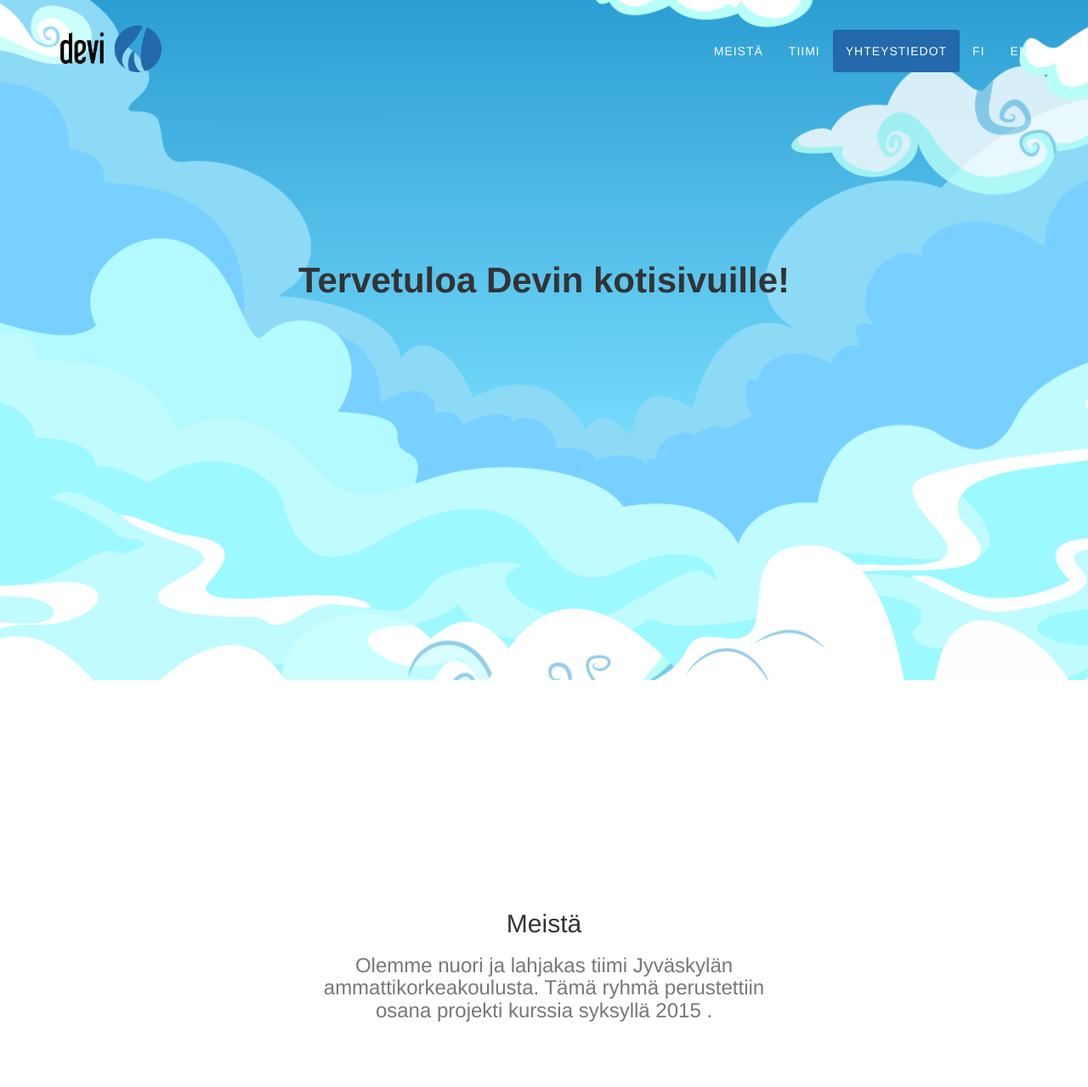
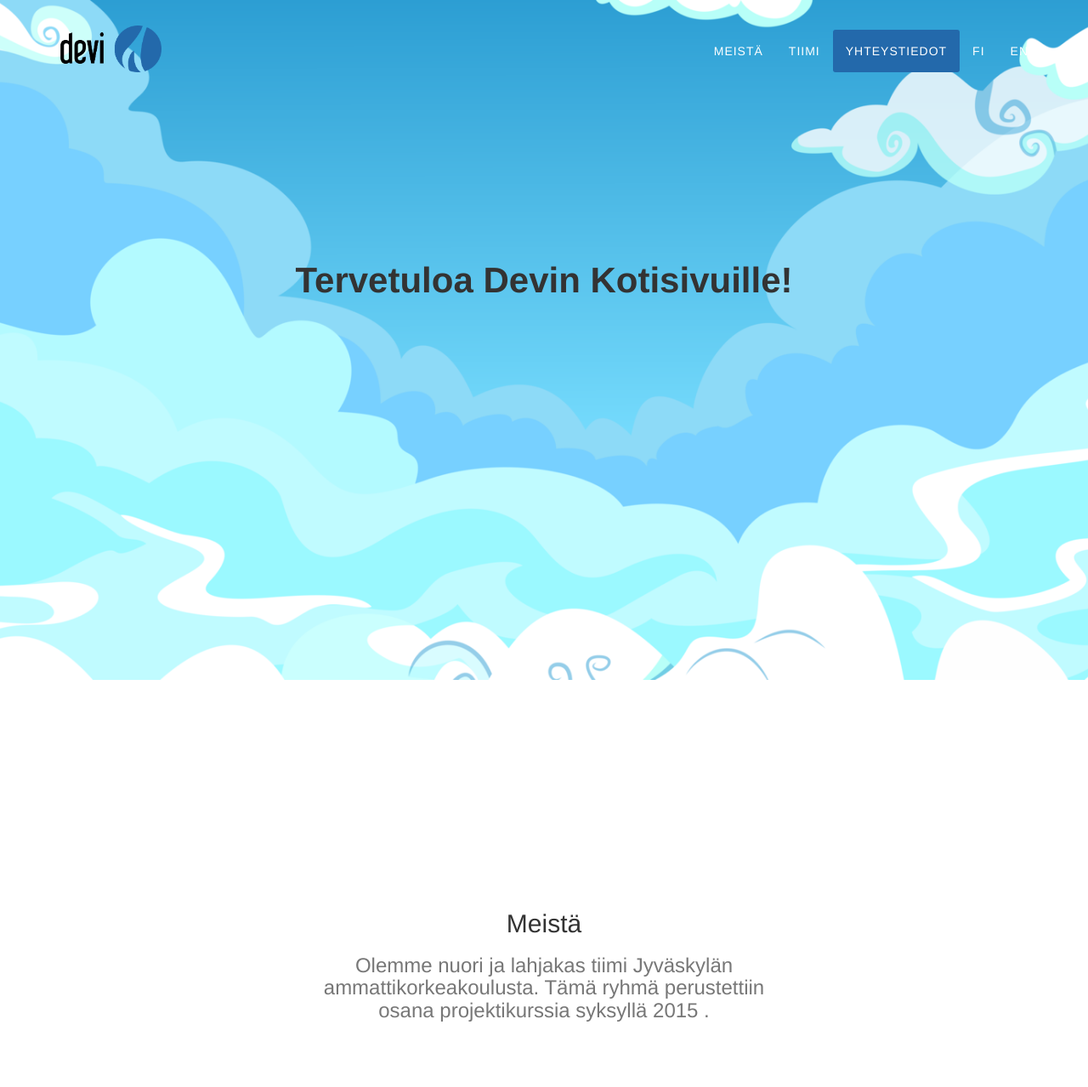
Before and after one commit to RiQuuu/deviweb, a plain HTML site: page index.html in a window 1280 px wide. Shown: the top 1279 px of the page at 85% size. Drawn offline with nearby package versions, Linux system fonts and the light colour scheme; a web font is replaced by a local one.

Commit message:
language fix

```diff
--- a/index.html
+++ b/index.html
@@ -67,7 +67,7 @@
     <header>
         <div class="container">
             <div class="intro-text">
-                <div class="intro-lead-in">Tervetuloa Devin kotisivuille!</div>
+                <div class="intro-lead-in">Tervetuloa Devin Kotisivuille!</div>
                 <div class="intro-heading"></div>
             </div>
         </div>
@@ -80,7 +80,7 @@
                 <div class="col-sm-6 col-sm-offset-3 text-center">
                     <h2 class="section-heading">Meistä</h2>
                     <h3 class="section-subheading text-muted">Olemme nuori ja lahjakas tiimi Jyväskylän ammattikorkeakoulusta.
-					Tämä ryhmä perustettiin osana projekti kurssia syksyllä 2015 .</h3>
+					Tämä ryhmä perustettiin osana projektikurssia syksyllä 2015 .</h3>
                 </div>
             </div>
             <div class="row text-center">
```
Also changed, not shown: index_en.html (+2 -2 lines).
